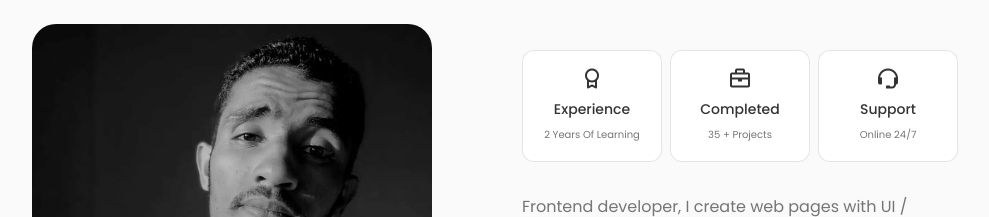
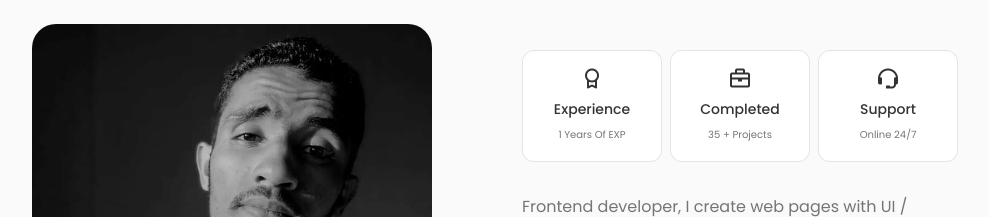
Before and after one commit to Hossam816/Portfolio-3, a React (Vite) app: page / in a window 1280 px wide. Shown: the part 962-1179 px from the top of the page, without its empty margins (150-1139 px from the left). Built offline with nearby package versions, Linux system fonts and the light colour scheme.

Commit message:
Update Info.jsx

```diff
--- a/src/components/Info.jsx
+++ b/src/components/Info.jsx
@@ -4,7 +4,7 @@ const Info = () => {
       <div className="about__box">
         <i className="bx bx-award about__icon"></i>
         <h3 className="about__title">Experience</h3>
-        <span className="about__subtitle">2 Years Of Learning</span>
+        <span className="about__subtitle">1 Years Of EXP</span>
       </div>
       <div className="about__box">
         <i className="bx bx-briefcase about__icon"></i>
```
